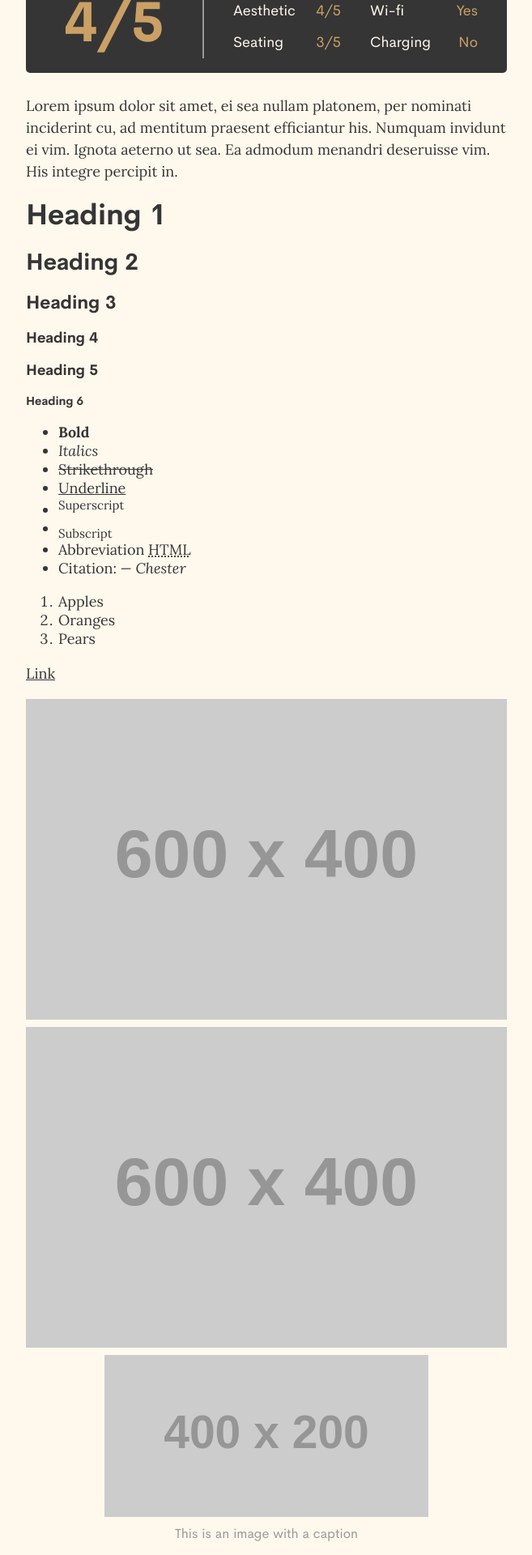
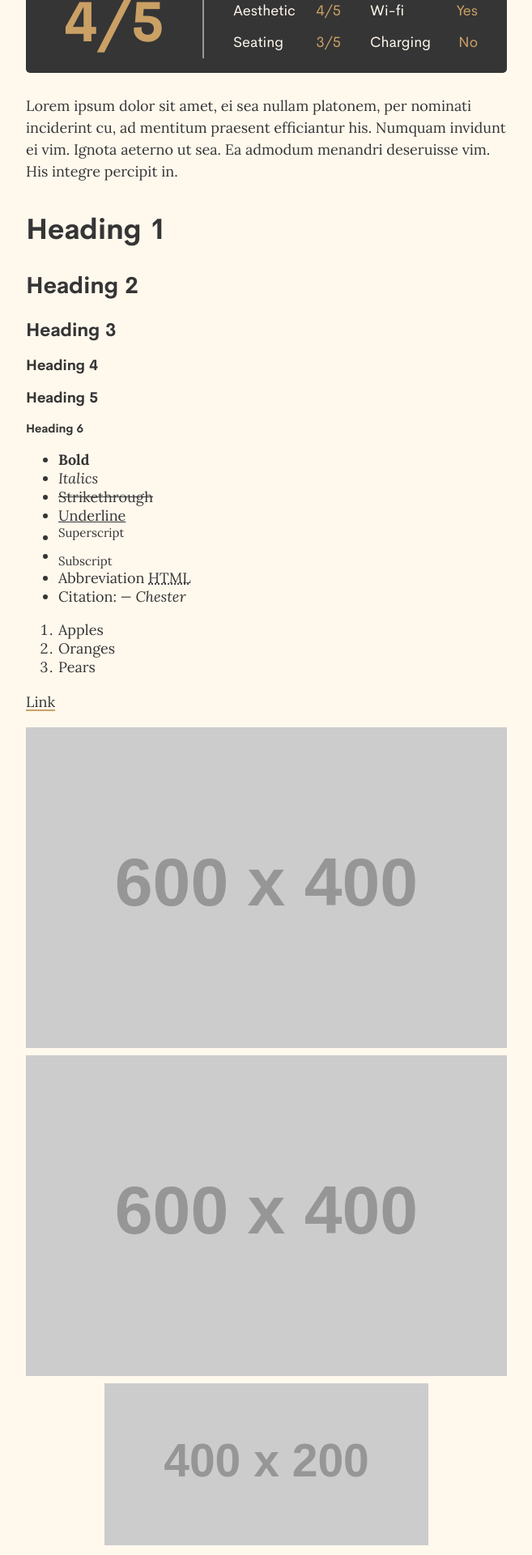
Before and after one commit to chesterhow/average-joe, a Jekyll site: the page built from _posts/2018-06-11-tiong-hoe-speciality-coffee.md, in a window 1280 px wide. Shown: the part 896-2816 px from the top of the page at 81% size, without its empty margins (311-968 px from the left). Built offline with Jekyll 4.4.1, drawn with Linux system fonts in a browser that asks for light colours; comment, search, counter and statistics services are not loaded; some of the changed text lies outside the part shown.

```diff
--- a/_includes/footer.html
+++ b/_includes/footer.html
@@ -1,5 +1,5 @@
 <footer class="footer">
   <span class="footer--copyright">
-    &copy;<time datetime="{{ site.time }}">{{ site.time | date: '%Y' }}</time> {{ site.title }}.
+    &copy; <time datetime="{{ site.time }}">{{ site.time | date: '%Y' }}</time> {{ site.title }}
   </span>
 </footer>
--- a/_layouts/default.html
+++ b/_layouts/default.html
@@ -9,8 +9,8 @@
       <nav class="nav">
         <ul>
           <li><a href="{{ "/" | relative_url }}">Reviews</a></li>
-          <li><a href="{{ "/about" | relative_url }}">About</a></li>
-          <li><a href="">Contact</a></li>
+          <li><a href="{{ "/about/" | relative_url }}">About</a></li>
+          <li><a href="{{ "/contact/" | relative_url }}"}>Contact</a></li>
         </ul>
       </nav>
     </header>
--- a/_layouts/post.html
+++ b/_layouts/post.html
@@ -11,8 +11,14 @@ layout: default
       >
     </div>
   {% endif %}
+
   <div class="post--content">
+    {% if page.review and page.sample != true %}
       <h1 class="post--title">{{ page.title }}</h1>
+    {% else %}
+      <h1 class="post--title_left">{{ page.title }}</h1>
+    {% endif %}
+
     <h5 class="post--date">{{ page.date | date: "%B %d, %Y" }}</h5>
 
     {% if page.review and page.sample != true %}
--- a/_sass/average-joe/_post.scss
+++ b/_sass/average-joe/_post.scss
@@ -29,6 +29,7 @@
 
   &--content {
     @extend %content-max-width;
+    margin-bottom: 2rem;
 
     // image in post
     img {
@@ -52,6 +53,10 @@
     margin: 1.5rem 0 0.5rem;
     text-align: center;
 
+    &_left {
+      text-align: left;
+    }
+
     @media (min-width: $break-small) {
       font-size: 2.441rem;
     }
@@ -67,6 +72,16 @@
     font-family: $serif;
     font-weight: normal;
     text-align: center;
+  }
+
+  a {
+    @include transition(all 0.2s ease-out);
+    box-shadow: inset 0 -2px 0 $gold;
+    text-decoration: none;
+
+    &:hover {
+      color: $gold;
+    }
   }
 }
 
@@ -101,5 +116,5 @@
 
 #disqus_thread {
   @extend %content-max-width;
-  margin: 2rem auto;
+  margin: 0 auto 2rem;
 }
--- a/_sass/average-joe/_typography.scss
+++ b/_sass/average-joe/_typography.scss
@@ -20,24 +20,28 @@ h6 {
 }
 
 h1 {
-  font-size: 1.953em;
+  margin-top: 2rem;
+  font-size: 1.953rem;
 }
 
 h2 {
-  font-size: 1.563em;
+  margin-top: 1.6rem;
+  font-size: 1.563rem;
 }
 
 h3 {
-  font-size: 1.25em;
+  margin-top: 1.28rem;
+  font-size: 1.25rem;
 }
 
 h4,
 h5 {
-  font-size: 1em;
+  margin-top: 1.024rem;
+  font-size: 1rem;
 }
 
 h6 {
-  font-size: 0.8em;
+  font-size: 0.8rem;
 }
 
 p {
```
Also changed, not shown: about.md (+1 -1 lines), contact.md (added, +13 -0 lines), assets/images/og.png. Lines whose indentation alone changed are shown as unchanged.
